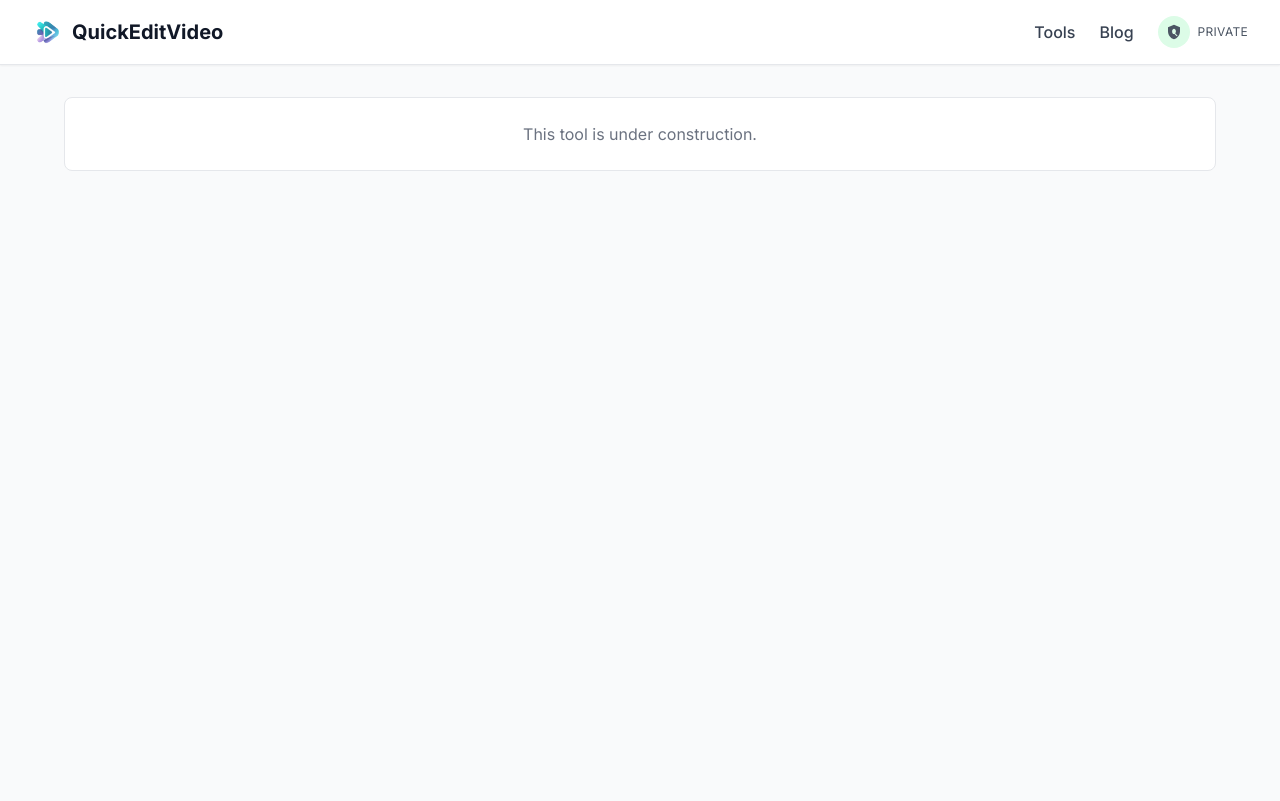
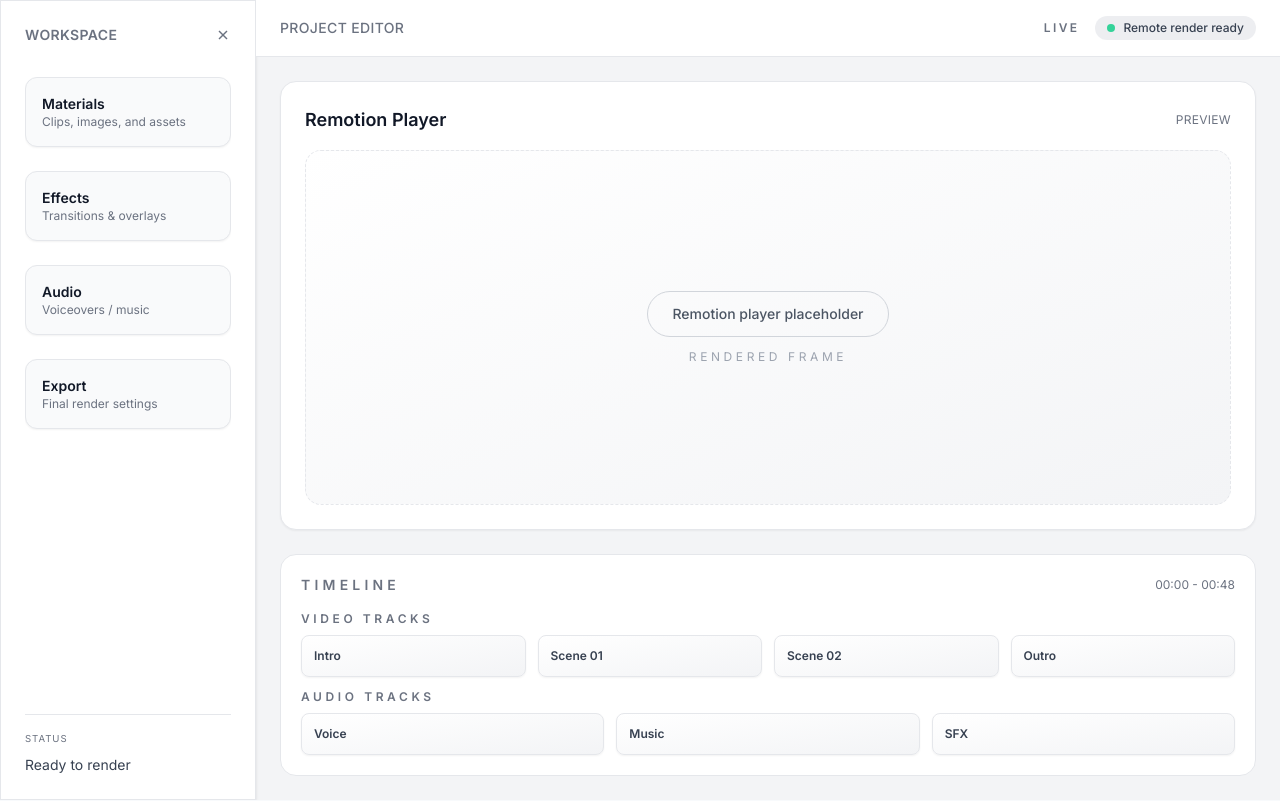
Before and after one commit to inkylabs-dev/QuickEditVideo, a Next.js app: page /app in a window 1280 px wide. Shown: the top 801 px of the page. Built offline with nearby package versions, Linux system fonts and the light colour scheme.

Commit message:
feat: add Editor component and AppPage with layout skipping functionality

```diff
--- a/pages/_app.tsx
+++ b/pages/_app.tsx
@@ -19,6 +19,8 @@
   getDynamicLayoutProps?: (context: LayoutContext) => LayoutProps | undefined;
 };
 
+type LayoutPropsWithSkip = LayoutProps & { skipLayout?: boolean };
+
 const MyApp = ({ Component, pageProps }: AppProps<LayoutAwarePageProps>) => {
   const router = useRouter();
   const ComponentWithLayout = Component as LayoutAwareComponent;
@@ -27,10 +29,18 @@
     pageProps,
   });
 
-  const layoutProps = dynamicLayoutProps ?? pageProps.layoutProps ?? ComponentWithLayout.layoutProps;
+  const resolvedLayoutProps = (dynamicLayoutProps ?? pageProps.layoutProps ?? ComponentWithLayout.layoutProps) as
+    | LayoutPropsWithSkip
+    | undefined;
+
+  const { skipLayout, ...remainingLayoutProps } = resolvedLayoutProps ?? {};
+
+  if (skipLayout) {
+    return <Component {...pageProps} />;
+  }
 
   return (
-    <Layout {...layoutProps}>
+    <Layout {...(remainingLayoutProps as LayoutProps)}>
       <Component {...pageProps} />
     </Layout>
   );
--- /dev/null
+++ b/pages/app/index.tsx
@@ -0,0 +1,18 @@
+'use client';
+
+import Head from 'next/head';
+import Editor from '../../src/components/Editor';
+
+const AppPage = () => (
+  <>
+    <Head>
+      <title>QuickEditVideo Studio</title>
+      <meta name="description" content="Lightweight in-browser editor powered by Remotion." />
+    </Head>
+    <Editor />
+  </>
+);
+
+AppPage.layoutProps = { skipLayout: true };
+
+export default AppPage;
--- /dev/null
+++ b/src/components/Editor.tsx
@@ -0,0 +1,137 @@
+'use client';
+
+import { useState } from 'react';
+
+const PANEL_ITEMS = [
+  { label: 'Materials', description: 'Clips, images, and assets' },
+  { label: 'Effects', description: 'Transitions & overlays' },
+  { label: 'Audio', description: 'Voiceovers / music' },
+  { label: 'Export', description: 'Final render settings' },
+];
+
+const Editor = () => {
+  const [isSidebarOpen, setSidebarOpen] = useState(true);
+  const sidebarWidth = isSidebarOpen ? 'w-64 border border-gray-200 shadow' : 'w-0';
+
+  const toggleSidebar = () => setSidebarOpen((open) => !open);
+
+  const timelineTracks = [
+    ['Intro', 'Scene 01', 'Scene 02', 'Outro'],
+    ['Voice', 'Music', 'SFX'],
+  ];
+
+  return (
+    <div className="flex min-h-screen bg-gray-100 text-gray-900">
+      <aside
+        className={`transition-all duration-200 ease-in-out bg-white ${sidebarWidth} overflow-hidden`}
+        aria-label="Editor sidebar"
+      >
+        <div className="flex h-full flex-col p-6 space-y-8">
+          <div className="flex items-center justify-between">
+            <p className="text-sm font-semibold tracking-wide uppercase text-gray-500">Workspace</p>
+            <button
+              type="button"
+              onClick={toggleSidebar}
+              className="text-gray-500 hover:text-gray-900 focus:outline-none"
+              aria-label="Toggle sidebar"
+            >
+              <span className="sr-only">Close sidebar</span>
+              <svg className="h-4 w-4" viewBox="0 0 24 24" fill="none" stroke="currentColor" strokeWidth="2">
+                <path d="M18 6L6 18" />
+                <path d="M6 6l12 12" />
+              </svg>
+            </button>
+          </div>
+
+          <div className="space-y-6 flex-1 overflow-y-auto">
+            {PANEL_ITEMS.map((item) => (
+              <div key={item.label} className="rounded-xl border border-gray-200 bg-gray-50 p-4 shadow-sm">
+                <h3 className="text-sm font-semibold text-gray-900">{item.label}</h3>
+                <p className="text-xs text-gray-500">{item.description}</p>
+              </div>
+            ))}
+          </div>
+
+          <div className="space-y-2 border-t border-gray-200 pt-4 text-xs text-gray-500">
+            <p className="uppercase tracking-widest text-[0.6rem]">Status</p>
+            <p className="text-sm text-gray-700">Ready to render</p>
+          </div>
+        </div>
+      </aside>
+
+      <div className="flex flex-1 flex-col">
+        <header className="flex items-center justify-between border-b border-gray-200 bg-white px-6 py-4">
+          <div className="flex items-center gap-3">
+            {!isSidebarOpen && (
+              <button
+                type="button"
+                onClick={toggleSidebar}
+                className="rounded-full border border-gray-200 p-2 text-gray-600 transition hover:border-gray-300 hover:text-gray-900"
+                aria-label="Open sidebar"
+              >
+                <svg className="h-4 w-4" viewBox="0 0 24 24" fill="none" stroke="currentColor" strokeWidth="2">
+                  <path d="M3 12h18M3 6h18M3 18h18" />
+                </svg>
+              </button>
+            )}
+            <p className="text-sm font-medium uppercase tracking-wide text-gray-500">Project editor</p>
+          </div>
+
+          <div className="flex items-center gap-4">
+            <span className="text-xs font-semibold uppercase tracking-[0.2em] text-gray-500">Live</span>
+            <div className="inline-flex items-center gap-2 rounded-full bg-gray-200/70 px-3 py-1 text-xs font-medium text-gray-700">
+              <span className="h-2 w-2 rounded-full bg-emerald-400" />
+              Remote render ready
+            </div>
+          </div>
+        </header>
+
+        <main className="flex flex-1 flex-col gap-6 p-6">
+          <section className="flex min-h-[320px] flex-1 flex-col gap-4 rounded-2xl border border-gray-200 bg-white p-6 shadow-sm">
+            <div className="flex items-center justify-between">
+              <h2 className="text-lg font-semibold text-gray-900">Remotion Player</h2>
+              <span className="text-xs uppercase tracking-wide text-gray-500">Preview</span>
+            </div>
+            <div className="flex-1 rounded-2xl border border-dashed border-gray-200 bg-gradient-to-br from-white to-gray-100 p-6">
+              <div className="flex h-full flex-col items-center justify-center gap-3">
+                <div className="rounded-full border border-gray-300 px-6 py-3 text-sm font-medium text-gray-600">
+                  Remotion player placeholder
+                </div>
+                <p className="text-center text-xs uppercase tracking-[0.3em] text-gray-400">Rendered frame</p>
+              </div>
+            </div>
+          </section>
+
+          <section className="space-y-4 rounded-2xl border border-gray-200 bg-white p-5">
+            <div className="flex items-center justify-between">
+              <h3 className="text-sm font-semibold uppercase tracking-[0.3em] text-gray-500">Timeline</h3>
+              <div className="text-xs text-gray-500">00:00 - 00:48</div>
+            </div>
+
+            <div className="space-y-3">
+              {timelineTracks.map((track, index) => (
+                <div key={`track-${index}`} className="space-y-2">
+                  <div className="text-xs font-semibold uppercase tracking-[0.3em] text-gray-500">
+                    {index === 0 ? 'Video tracks' : 'Audio tracks'}
+                  </div>
+                  <div className="flex gap-3">
+                    {track.map((segment) => (
+                      <div
+                        key={segment}
+                        className="flex-1 rounded-lg border border-gray-200 bg-gradient-to-br from-white to-gray-100 p-3 text-xs font-semibold text-gray-700 shadow-sm"
+                      >
+                        {segment}
+                      </div>
+                    ))}
+                  </div>
+                </div>
+              ))}
+            </div>
+          </section>
+        </main>
+      </div>
+    </div>
+  );
+};
+
+export default Editor;
--- a/src/components/Layout.tsx
+++ b/src/components/Layout.tsx
@@ -19,6 +19,7 @@
   currentPage?: string;
   breadcrumbItems?: BreadcrumbItem[];
   blogPost?: boolean;
+  skipLayout?: boolean;
 }
 
 const DEFAULT_TITLE = 'QuickEditVideo - Free Online Video Editor';
--- a/styles/globals.css
+++ b/styles/globals.css
@@ -5,6 +5,7 @@
 :root {
   font-family: 'Inter', -apple-system, BlinkMacSystemFont, 'Segoe UI', 'Roboto', 'Helvetica Neue',
     Arial, sans-serif;
+  color-scheme: light;
 }
 
 * {
@@ -21,6 +22,7 @@
   -webkit-font-smoothing: antialiased;
   -moz-osx-font-smoothing: grayscale;
   background-color: #f8fafc;
+  color: #0f172a;
 }
 
 button:focus-visible,
```
